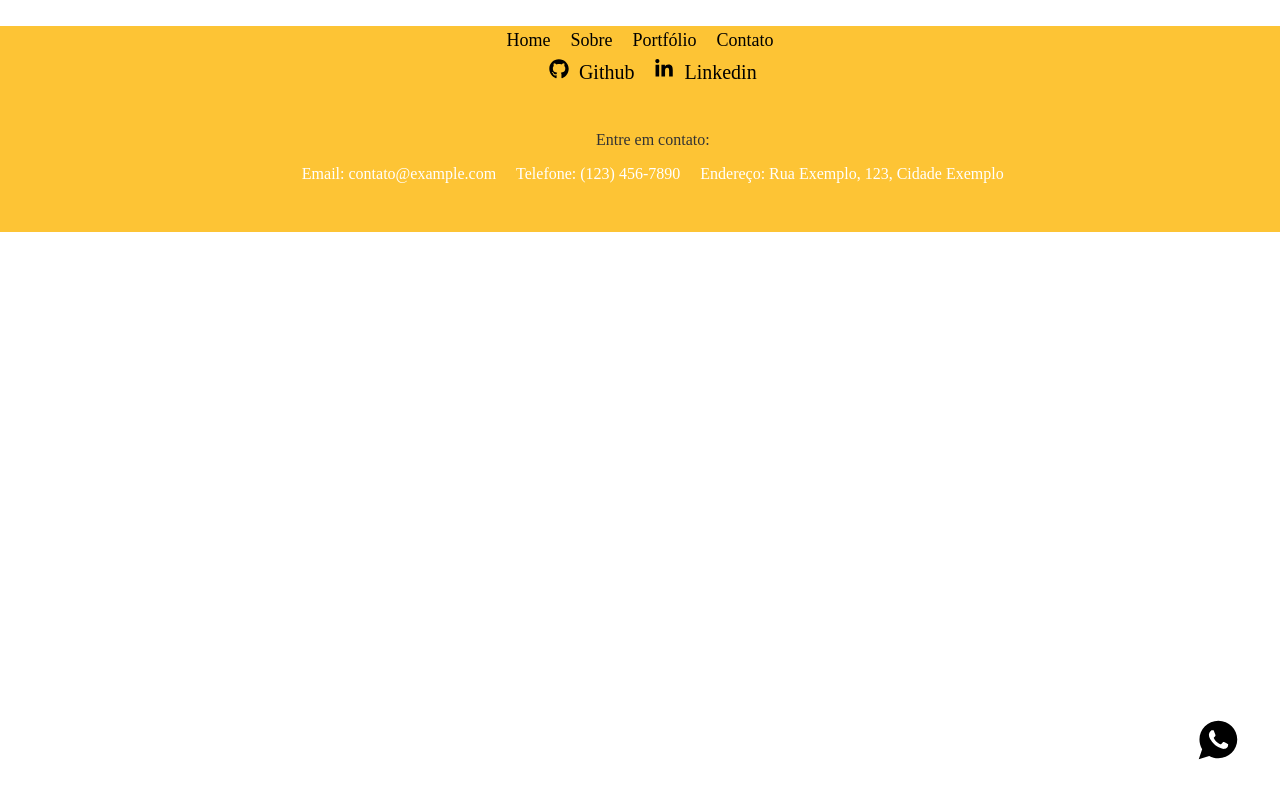
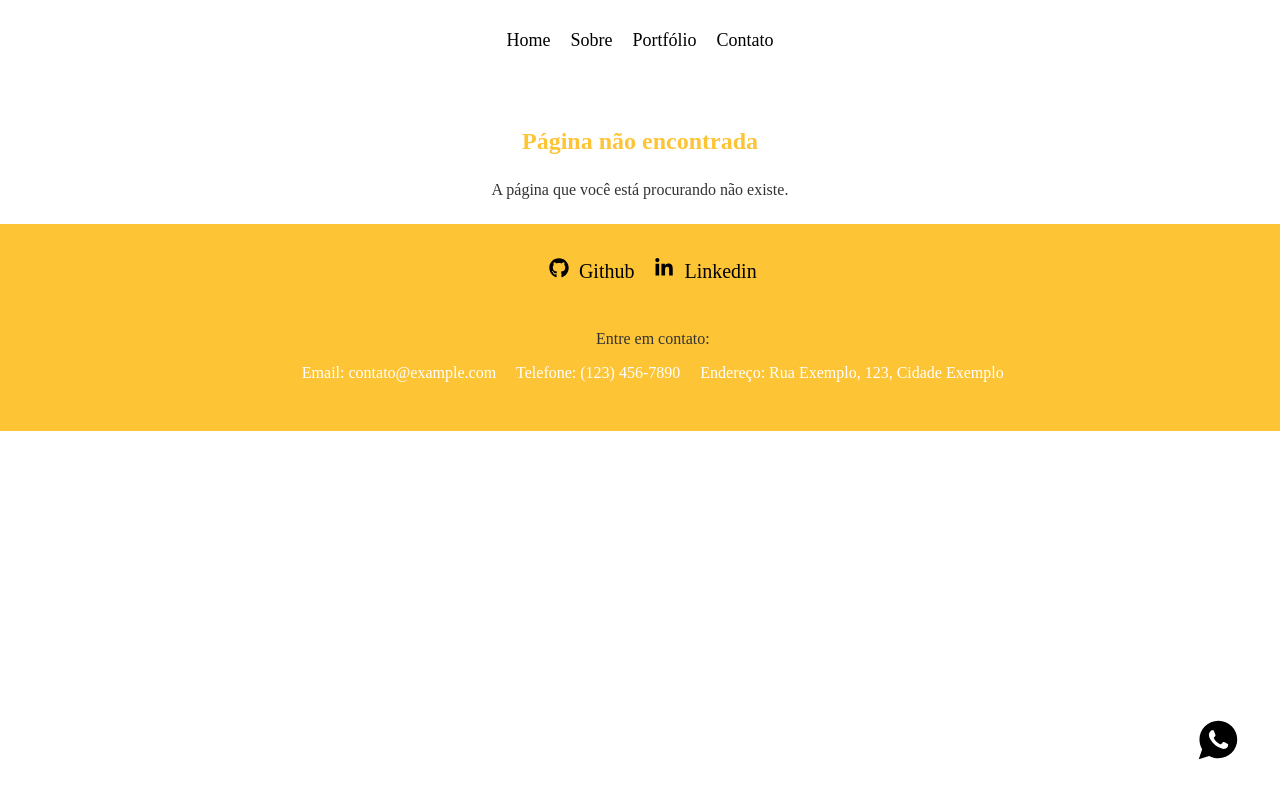
Before and after one commit to rockiir/Portfolio, a React (Vite) app: page / in a window 1280 px wide. Shown: the top 798 px of the page. Built offline with nearby package versions, Linux system fonts and the light colour scheme.

Commit message:
Alterações Portfolio

```diff
--- a/src/App.jsx
+++ b/src/App.jsx
@@ -10,6 +10,7 @@ import Contact from './pages/Contact';
 import { ThemeProvider } from '@mui/material/styles';
 import theme from './config/createTheme';
 import { IoLogoWhatsapp } from 'react-icons/io';
+import PageNotFound from './pages/PageNotFound';
 
 
 function App() {
@@ -24,6 +25,8 @@ function App() {
               <Route path="/About" element={<About />} />
               <Route path="/Contact" element={<Contact />} />
               <Route path="/Projects" element={<Projects />} />
+              <Route path="*" element={<PageNotFound />} />
+
             </Routes>
           </div>
         </ThemeProvider>
--- /dev/null
+++ b/src/pages/PageNotFound.jsx
@@ -0,0 +1,12 @@
+import React from 'react';
+
+function PageNotFound() {
+  return (
+    <div>
+      <h2>Página não encontrada</h2>
+      <p>A página que você está procurando não existe.</p>
+    </div>
+  );
+}
+
+export default PageNotFound;
```
